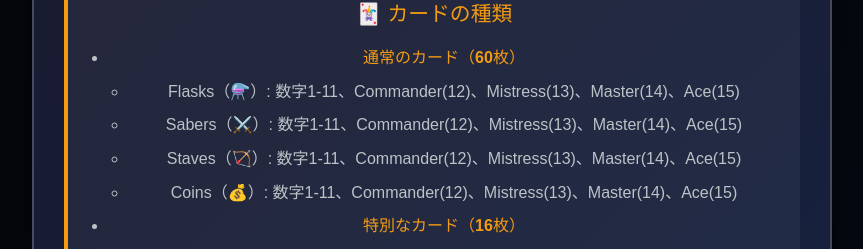
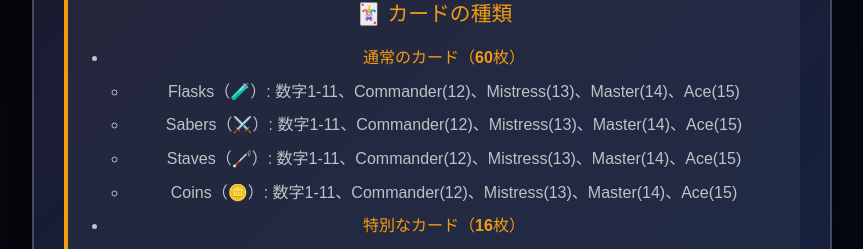
Before and after one commit to Hiromu-USHIHARA/sabacc-fan-project, a React (Vite) app: page / in a window 1280 px wide. Both pictures are taken after a click on the button "📖 ルール説明". Shown: the part 334-583 px from the top of the page, without its empty margins (208-1071 px from the left). Built offline with nearby package versions, Linux system fonts and the light colour scheme.

Commit message:
カードコンポーネントのスートアイコンを更新し、ルールモーダルとトップページに反映。Flasks、Staves、Coinsのアイコンを新しいものに変更しました。

```diff
--- a/src/components/Card.tsx
+++ b/src/components/Card.tsx
@@ -21,10 +21,10 @@ const CardComponent: React.FC<CardProps> = ({
 }) => {
   const getSuitSymbol = (suit: string | null) => {
     switch (suit) {
-      case 'Flasks': return '⚗️';
+      case 'Flasks': return '🧪';
       case 'Sabers': return '⚔️';
-      case 'Staves': return '🏹';
-      case 'Coins': return '💰';
+      case 'Staves': return '🦯';
+      case 'Coins': return '🪙';
       default: return '⭐';
     }
   };
--- a/src/components/RulesModal.tsx
+++ b/src/components/RulesModal.tsx
@@ -27,10 +27,10 @@ const RulesModal: React.FC<RulesModalProps> = ({ isOpen, onClose }) => {
             <ul>
               <li><strong>通常のカード（60枚）</strong>
                 <ul>
-                  <li>Flasks（⚗️）: 数字1-11、Commander(12)、Mistress(13)、Master(14)、Ace(15)</li>
+                  <li>Flasks（🧪）: 数字1-11、Commander(12)、Mistress(13)、Master(14)、Ace(15)</li>
                   <li>Sabers（⚔️）: 数字1-11、Commander(12)、Mistress(13)、Master(14)、Ace(15)</li>
-                  <li>Staves（🏹）: 数字1-11、Commander(12)、Mistress(13)、Master(14)、Ace(15)</li>
-                  <li>Coins（💰）: 数字1-11、Commander(12)、Mistress(13)、Master(14)、Ace(15)</li>
+                  <li>Staves（🦯）: 数字1-11、Commander(12)、Mistress(13)、Master(14)、Ace(15)</li>
+                  <li>Coins（🪙）: 数字1-11、Commander(12)、Mistress(13)、Master(14)、Ace(15)</li>
                 </ul>
               </li>
               <li><strong>特別なカード（16枚）</strong>
--- a/src/components/TopPage.tsx
+++ b/src/components/TopPage.tsx
@@ -29,7 +29,7 @@ const TopPage: React.FC<TopPageProps> = ({ onStartGame, onShowRules }) => {
 
         <div className="game-features">
           <div className="feature">
-            <span className="feature-icon">⚔️</span>
+            <span className="feature-icon">🧪⚔️🦯🪙</span>
             <span>4つのスート（Flasks, Sabers, Staves, Coins）</span>
           </div>
           <div className="feature">
```
